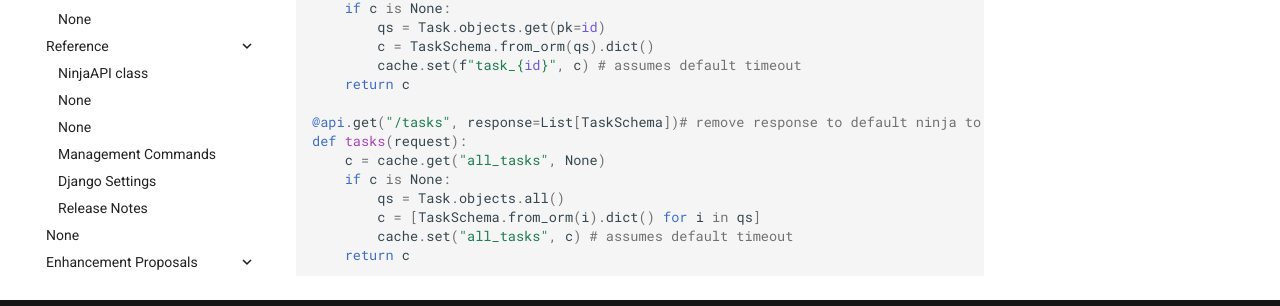
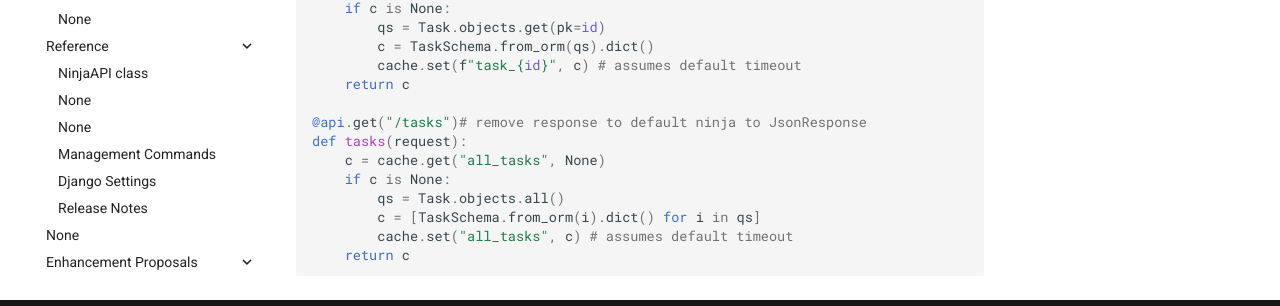
Before and after one commit to vitalik/django-ninja, an MkDocs documentation site: the page built from docs/docs/guides/caching.md, in a window 1280 px wide and 900 px high, scrolled down 803 px. Shown: the part 556-862 px from the top of the window. Built offline with MkDocs 1.6.1 and Material for MkDocs 9.7.7, drawn with Linux system fonts in a browser that asks for light colours; comment, search, counter and statistics services are not loaded.

Commit message:
fixed missed removal of response

```diff
--- a/docs/docs/guides/caching.md
+++ b/docs/docs/guides/caching.md
@@ -58,7 +58,7 @@ def get_task(request, id: int):
         cache.set(f"task_{id}", c) # assumes default timeout
     return c
 
-@api.get("/tasks", response=List[TaskSchema])# remove response to default ninja to JsonResponse
+@api.get("/tasks")# remove response to default ninja to JsonResponse
 def tasks(request):
     c = cache.get("all_tasks", None)
     if c is None:
```
